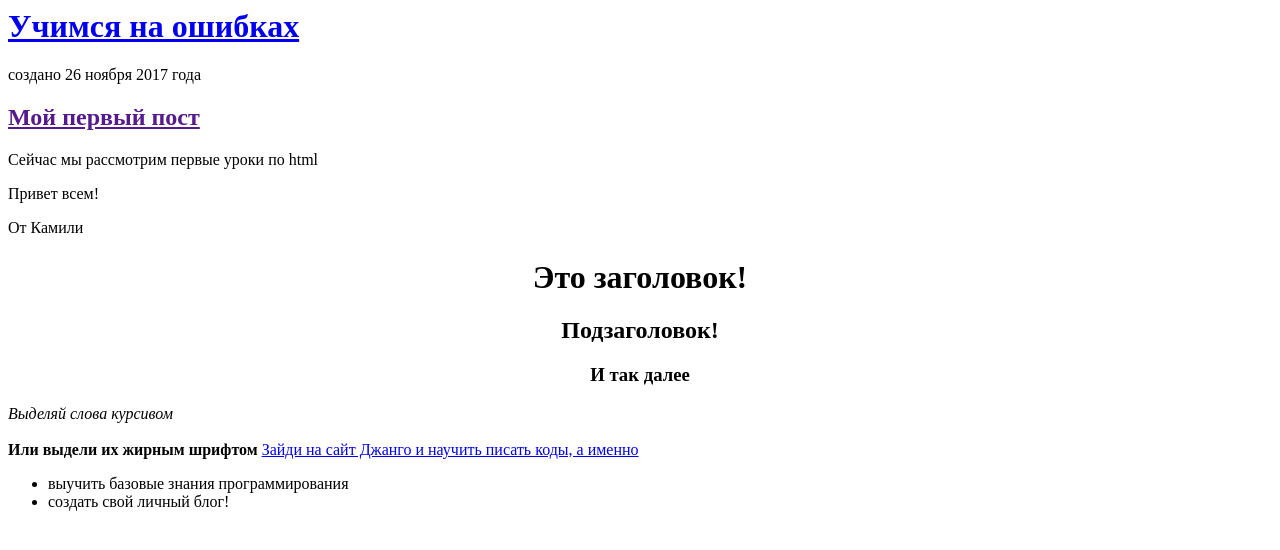
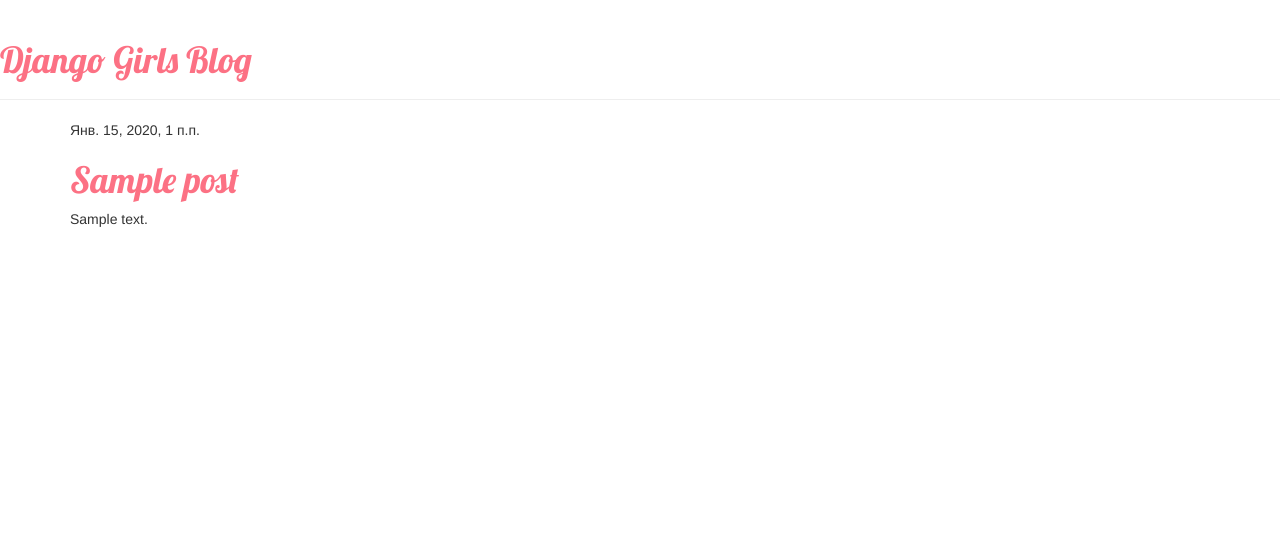
Before and after one commit to Kamilyaprince/DjangogirlsFirstProgect, a Django app: template blog/templates/blog/post_list.html in a window 1280 px wide. Shown: the top 550 px of the page. Run offline with Django 3.2, Linux system fonts and the light colour scheme; the template is opened without the code that fills it: values that come from a table or form of the project are taken from there, others are empty; tables that the repository leaves empty hold one stand-in row (values such as "Sample post"); some libraries are stand-ins or nearby versions.

Commit message:
My third commit with css

```diff
--- /dev/null
+++ b/blog/static/css/blog.css
@@ -0,0 +1,4 @@
+h1 a {
+    color: #fc7184;
+    font-family: 'Lobster';
+}
--- /dev/null
+++ b/blog/templates/blog/base.html
@@ -0,0 +1,23 @@
+{% load staticfiles %}
+<html>
+    <head>
+        <title>Django Girls blog</title>
+        <link rel="stylesheet" href="//maxcdn.bootstrapcdn.com/bootstrap/3.2.0/css/bootstrap.min.css">
+        <link rel="stylesheet" href="//maxcdn.bootstrapcdn.com/bootstrap/3.2.0/css/bootstrap-theme.min.css">
+        <link href='//fonts.googleapis.com/css?family=Lobster&subset=latin,latin-ext' rel='stylesheet' type='text/css'>
+        <link rel="stylesheet" href="{% static 'css/blog.css' %}">
+    </head>
+   <body>
+    <div class="page-header">
+        <h1><a href="/">Django Girls Blog</a></h1>
+    </div>
+    <div class="content container">
+        <div class="row">
+            <div class="col-md-8">
+            {% block content %}
+            {% endblock %}
+            </div>
+        </div>
+    </div>
+</body>
+</html>
--- a/blog/templates/blog/post_list.html
+++ b/blog/templates/blog/post_list.html
@@ -1,27 +1,13 @@
-<html>
-    <head>
-        <title>Личный блог Kamilyaprince </title>
-    </head>
-    <body>
-        <div>
-            <h1><a href="/">Учимся на ошибках </a></h1>
+{% extends 'blog/base.html' %}
+
+{% block content %}
+    {% for post in posts %}
+        <div class="post">
+            <div class="date">
+                {{ post.published_date }}
+            </div>
+           <h1><a href="{% url 'post_detail' pk=post.pk %}">{{ post.title }}</a></h1>
+            <p>{{ post.text|linebreaksbr }}</p>
         </div>
-
-        <div>
-            <p>создано 26 ноября 2017 года </p>
-            <h2><a href="">Мой первый пост </a></h2>
-            <p>Сейчас мы рассмотрим первые уроки по html </p>
-        </div>
-
-        </div>
-    </body> <p>Привет всем! </p>
-    <p> От Камили  </p>
-<h1 align = "center"> Это заголовок! </h1>
-<h2 align = "center"> Подзаголовок! </h2>
-<h3 align = "center"> И так далее </h3>
-<em> Выделяй слова курсивом </em>
-<strong> </br> </br> Или выдели их жирным шрифтом </strong>
-<a href="https://djangogirls.org">Зайди на сайт Джанго и научить писать коды, а именно </a>
-<ul><li>выучить базовые знания программирования</li><li>создать свой личный блог!</li>
-<div></div>
-</html>
+    {% endfor %}
+{% endblock %}
--- a/blog/urls.py
+++ b/blog/urls.py
@@ -3,4 +3,5 @@
 
 urlpatterns = [
     url(r'^$', views.post_list, name='post_list'),
+url(r'^post/(?P<pk>\d+)/$', views.post_detail, name='post_detail'),
 ]
```
Also changed, not shown: blog/templates/blog/post_detail.html (added, +13 -0 lines), blog/views.py (+9 -3 lines).
